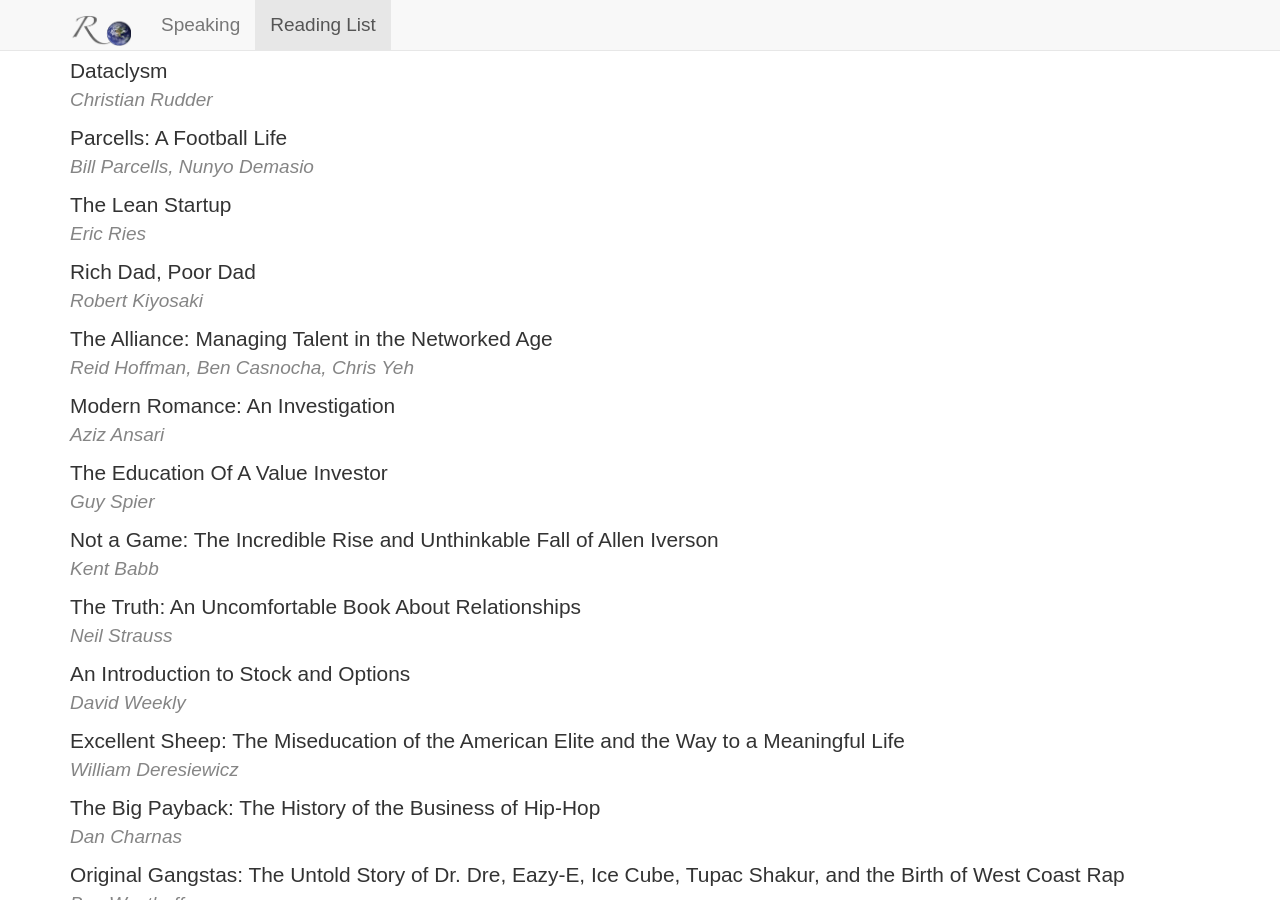
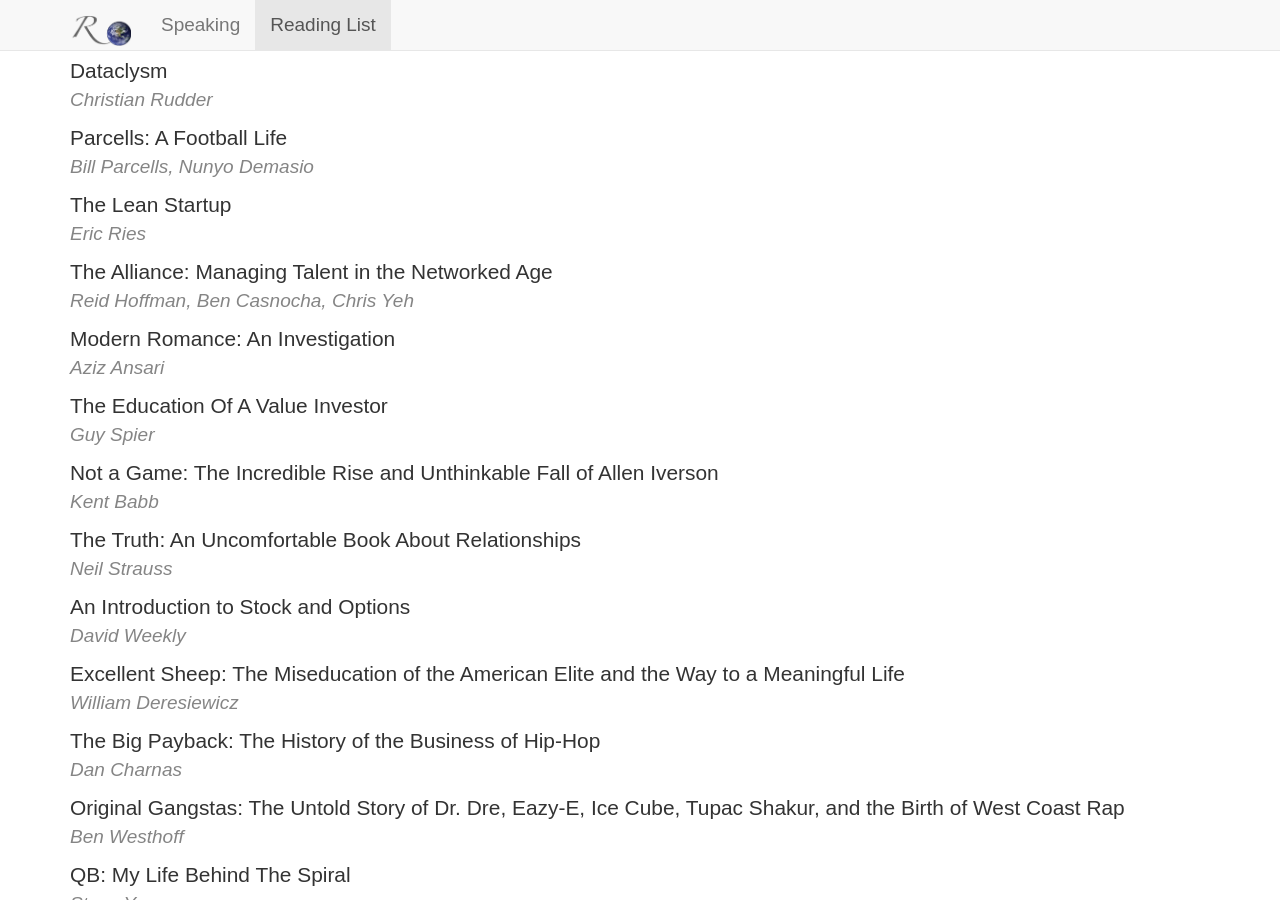
Before and after one commit to rovolution/rovolution.github.io, a Jekyll site: the page built from reading-list/index.html, in a window 1280 px wide and 900 px high, scrolled down 2489 px. Built offline with Jekyll 4.4.1, drawn with Linux system fonts in a browser that asks for light colours; nearby versions of some CDN libraries.

Commit message:
Update index.html

```diff
--- a/reading-list/index.html
+++ b/reading-list/index.html
@@ -160,10 +160,6 @@ title: "Reading List"
 		<li class='book-list-entry'>
 			<div class='book-list-title'>The Lean Startup</div>
 			<div class='book-list-author'>Eric Ries</div>
-		</li>
-		<li class='book-list-entry'>
-			<div class='book-list-title'>Rich Dad, Poor Dad</div>
-			<div class='book-list-author'>Robert Kiyosaki</div>
 		</li>
 		<li class='book-list-entry'>
 			<div class='book-list-title'>The Alliance: Managing Talent in the Networked Age</div>
```
